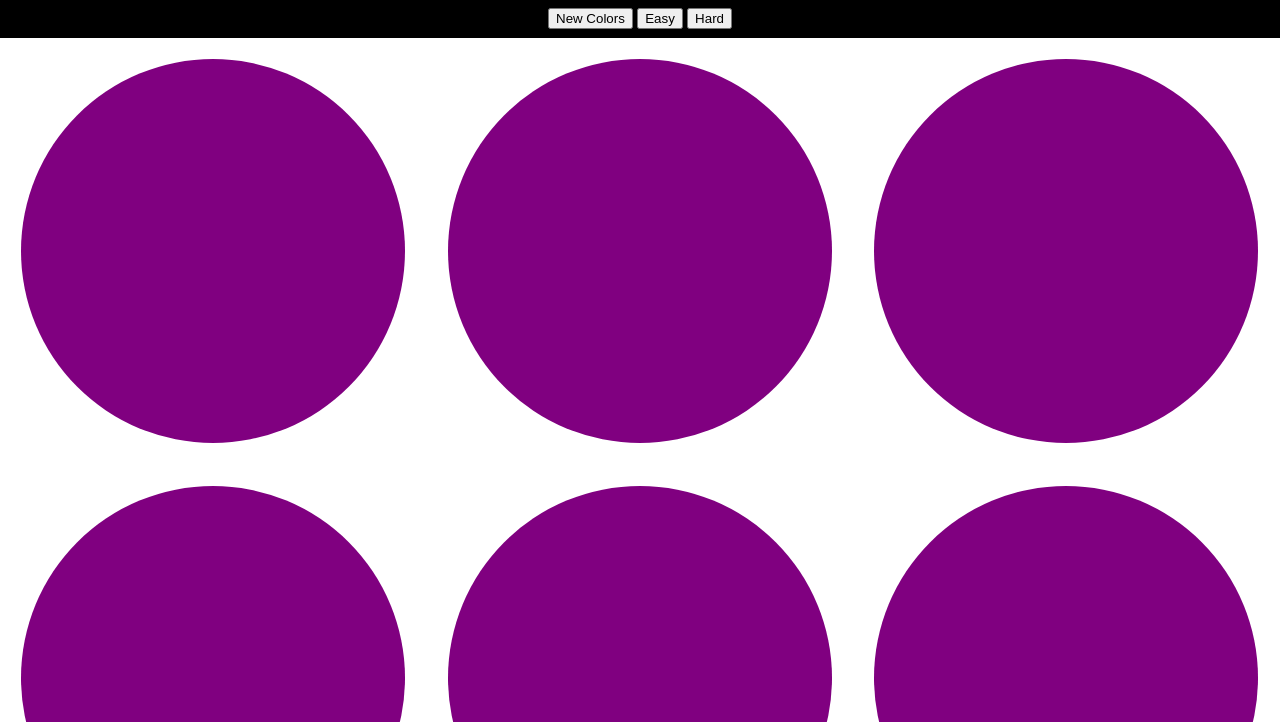
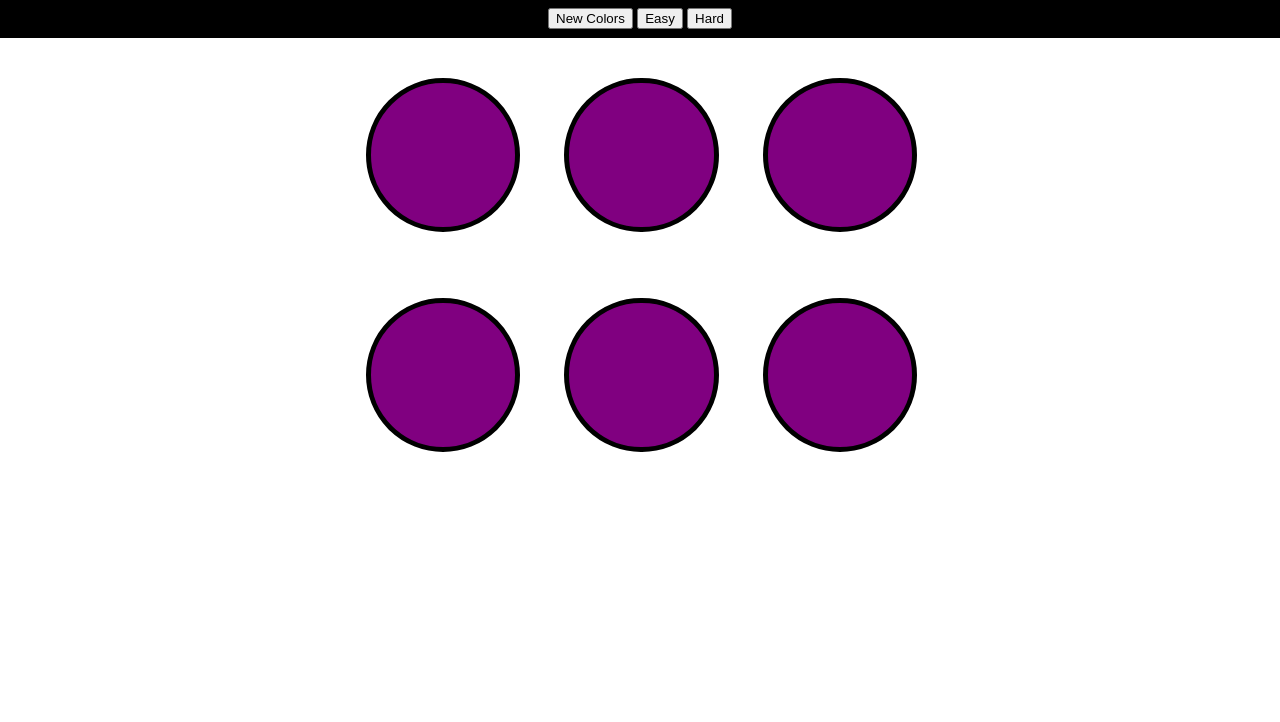
Before and after one commit to DanielMulitauopele/rgb_guessing_game, a plain HTML site: page index.html in a window 1280 px wide. Shown: the part 78-800 px from the top of the page. Drawn offline with Linux system fonts and the light colour scheme.

Commit message:
Adds more concrete structure styling to css

```diff
--- a/app.css
+++ b/app.css
@@ -35,19 +35,29 @@ h1 {
   background-color: black;
 }
 
-#container {
-  margin: 20px auto;
-  max-width: 600px;
+.container {
+  margin: 20px;
+  max-width: auto;
+  height: 500px;
+  text-align: center;
 }
 
 .circle {
-  width: 30%;
+  display: inline-block;
+  width: 12%;
   background: purple;
-  padding-bottom: 30%;
-  float: left;
+  padding-bottom: 12%;
   margin: 1.66%;
   border-radius: 50%;
+  border: solid 5px;
   transition: background 0.6s;
   -webkit-transition: background 0.6s;
   -moz-transition: background 0.6s;
 }
+
+.row {
+  height: 40%;
+  width: 97%;
+  margin: 20px;
+  text-align: center;
+}
--- a/index.html
+++ b/index.html
@@ -18,12 +18,16 @@
     </div>
 
     <div class="container">
+      <div class="row">
         <div class="circle"></div>
         <div class="circle"></div>
         <div class="circle"></div>
+      </div>
+      <div class="row">
         <div class="circle"></div>
         <div class="circle"></div>
         <div class="circle"></div>
+      </div>
     </div>
 
     <script type="text/javascript" src="app.js"></script>
```
Lines whose indentation alone changed are shown as unchanged.
